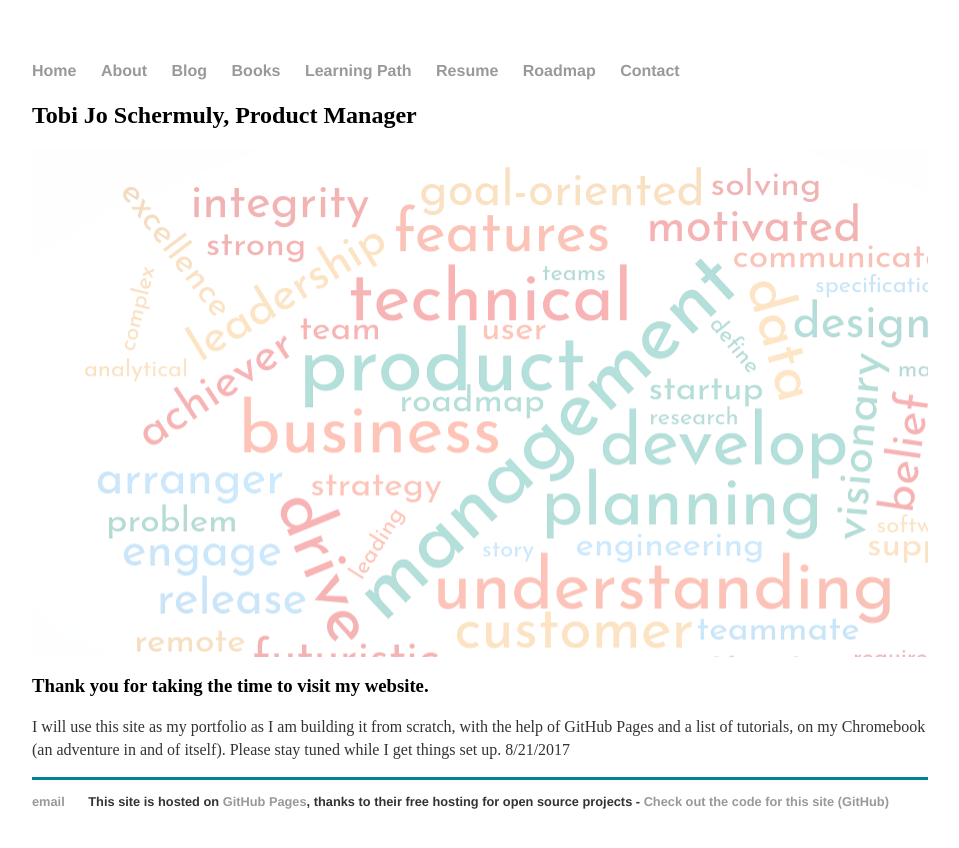
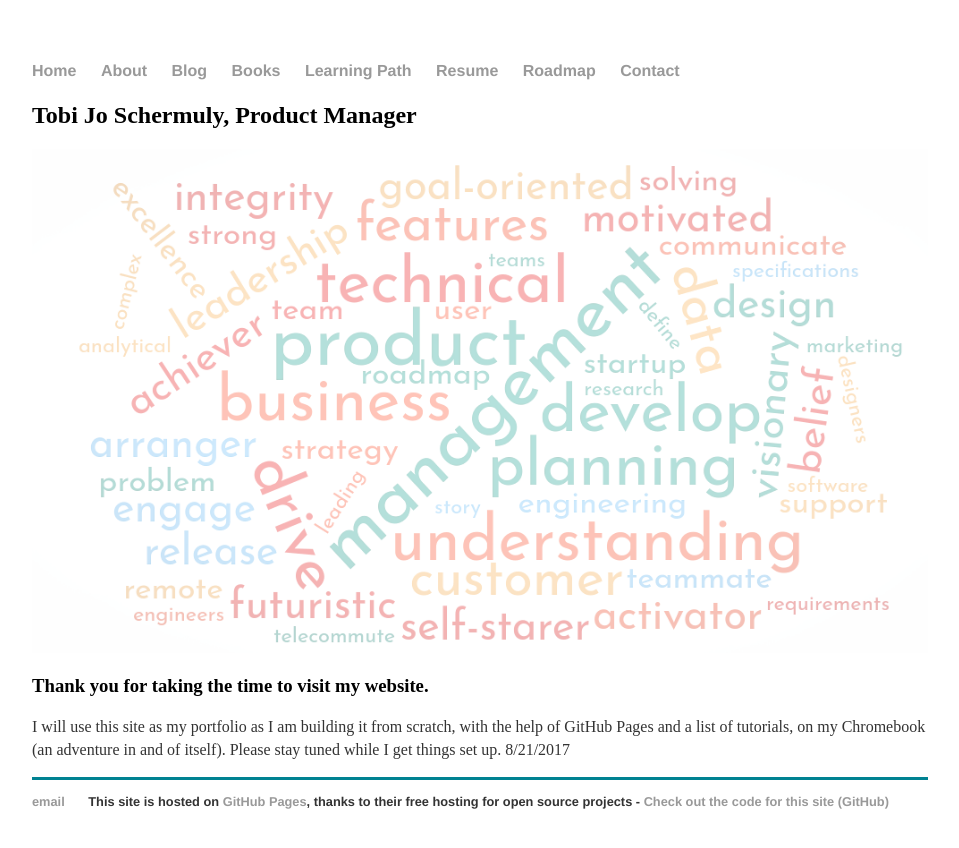
Before and after one commit to t0biasj0seph/t0biasj0seph, a Jekyll site: the page built from index.html, in a window 1280 px wide. Shown: the top 848 px of the page, without its empty margins (160-1119 px from the left). Built offline with Jekyll 4.4.1, drawn with Linux system fonts in a browser that asks for light colours.

Commit message:
more changes

```diff
--- a/index.html
+++ b/index.html
@@ -4,8 +4,6 @@ title: Tobi Jo Schermuly, Product Manager
 ---
 
   <h2>{{ page.title }}</h2>
-<div class="background-img">
-  <img src="http://tobijoschermuly.com/images/cloud7.png" style="visibility: hidden; max-width: 100%;" />
-</div>
+  <img id="cloud" src="http://tobijoschermuly.com/images/cloud7.png" style="opacity: 0.3; max-width: 100%;" />
   <h3>Thank you for taking the time to visit my website.</h3>
     <p>I will use this site as my portfolio as I am building it from scratch, with the help of GitHub Pages and a list of tutorials, on my Chromebook (an adventure in and of itself). Please stay tuned while I get things set up. 8/21/2017</p>
```
